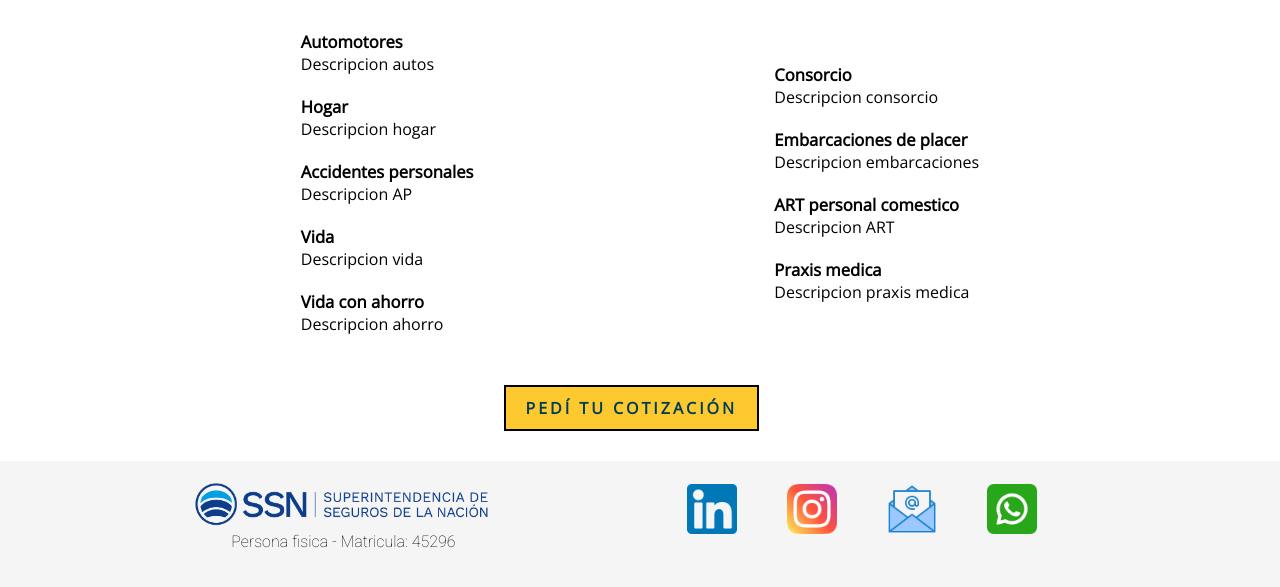
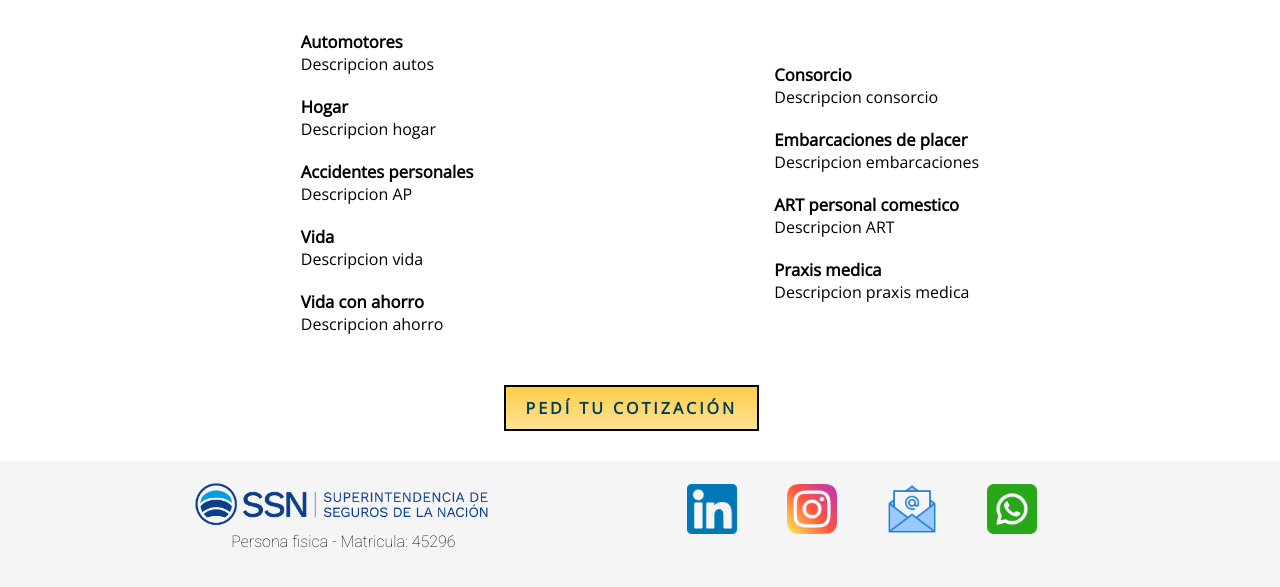
Before and after one commit to julietacastano/DesarrolloWeb-Coderhouse, a plain HTML site: page paginas/para-vos.htm in a window 1280 px wide. In both pictures the pointer is over the element "PEDÍ TU COTIZACIÓN". Shown: the part 560-1147 px from the top of the page. Drawn offline with nearby package versions, Linux system fonts and the light colour scheme; a web font is replaced by a local one.

Commit message:
tuki listo para mergear

```diff
--- a/style.css
+++ b/style.css
@@ -308,7 +308,7 @@ header{
 }
 
 .boton__cotizacion:hover{
-    background-color: #fec82f;
+    background-image: linear-gradient(#fec72fe0, #fec72f85);
 }
 
 .empresa{
```
